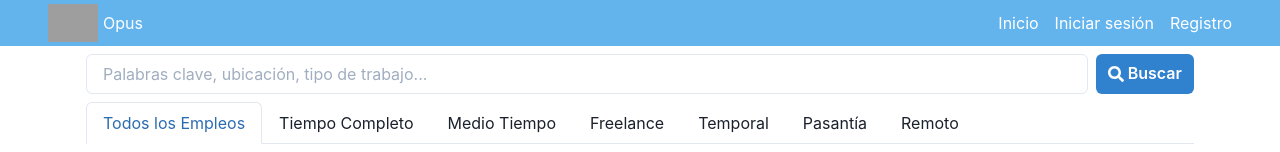
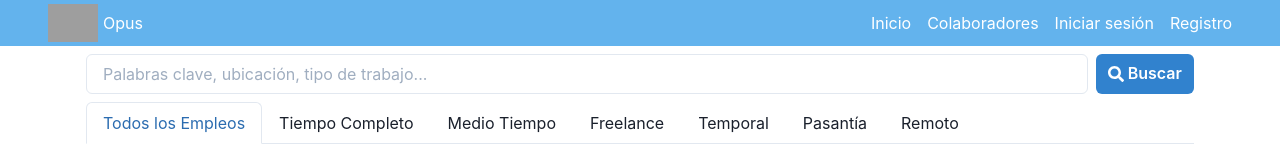
Before and after one commit to Streamelopers/opus-web, a Next.js app: page / in a window 1280 px wide. Shown: the top 152 px of the page. Built offline with nearby package versions, Linux system fonts and the light colour scheme; grey boxes are pictures that could not be loaded.

Commit message:
feat: Colaboradores link added in the header

```diff
--- a/components/Header.tsx
+++ b/components/Header.tsx
@@ -28,6 +28,11 @@ const Header = () => {
               Inicio
             </Link>
           </NextLink>
+          <NextLink href="/colaboradores">
+            <Link px={8} color="white" cursor="pointer">
+              Colaboradores
+            </Link>
+          </NextLink>
           <NextLink href="/iniciar-sesion">
             <Link px={8} color="white" cursor="pointer">
               Iniciar sesión
```
